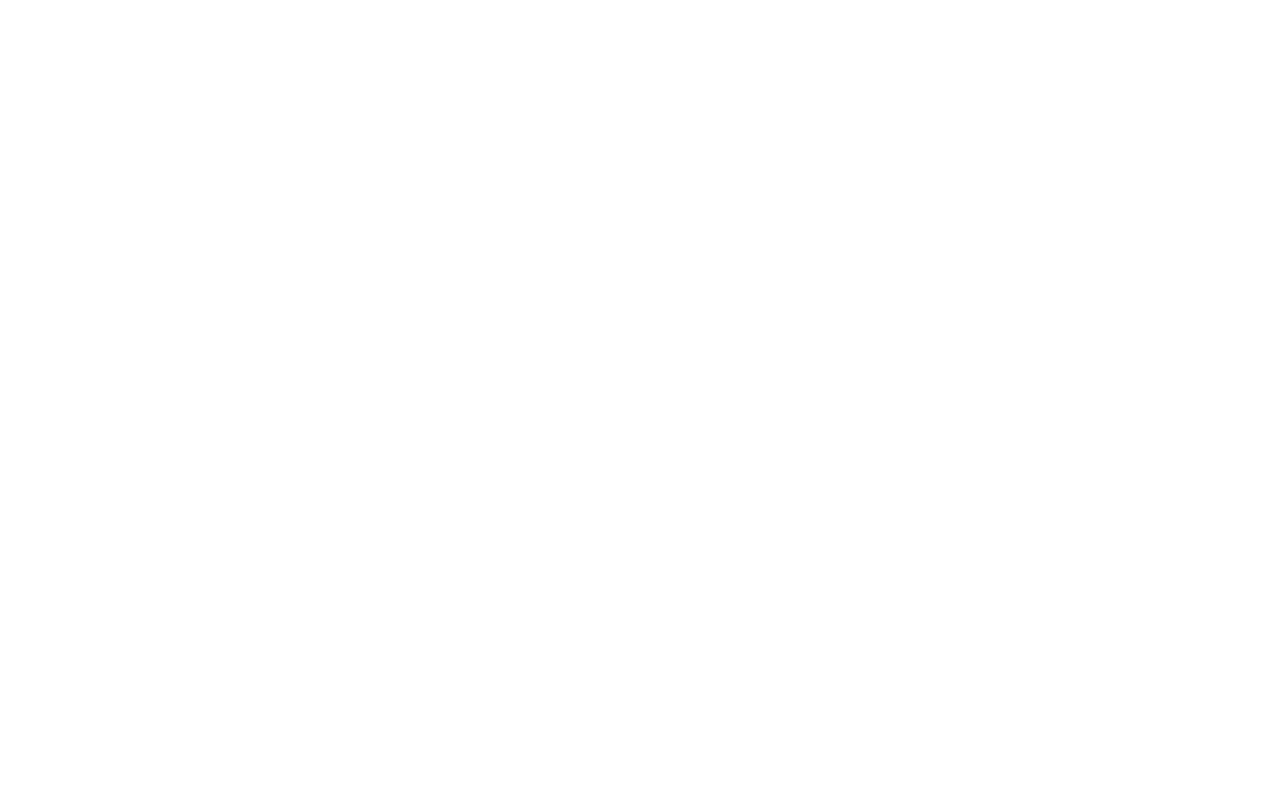
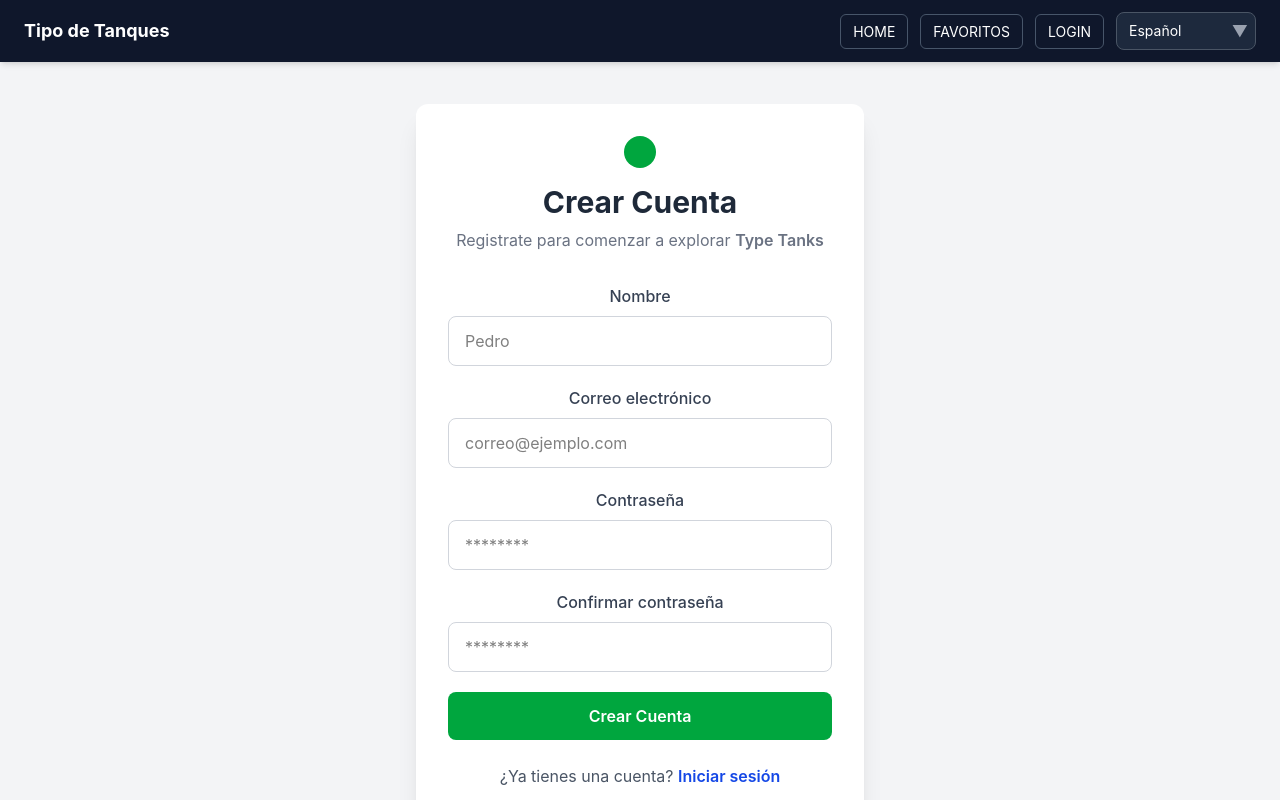
Before and after one commit to Sofia-Nb/PWA-GRUPO-13-TP2, a React (Vite) app: page /register in a window 1280 px wide. Before the commit this address had no page. Shown: the top 800 px of the page. Built offline with nearby package versions, Linux system fonts and the light colour scheme.

Commit message:
Se conectó el Login y el Registro del Backend en el Frontend

```diff
--- a/src/App.jsx
+++ b/src/App.jsx
@@ -3,6 +3,8 @@ import { BrowserRouter, Routes, Route } from "react-router-dom";
 import Home from './pages/Home/Home';
 import Favorites from './pages/Favorites/Favorites';
 import Details from './pages/Details/Details';
+import Login from './pages/Login/Login';
+import Register from './pages/Register/Register';
 
 function App() {
   return (
@@ -12,6 +14,8 @@ function App() {
           <Route path="/" element={<Home />} />
           <Route path="/favorites" element={<Favorites />} />
           <Route path="/details/:id" element={<Details />} />
+          <Route path="/login" element={<Login />} />
+          <Route path="/register" element={<Register />} />
         </Routes>
       </div>
     </BrowserRouter>
--- a/src/components/Header/Header.jsx
+++ b/src/components/Header/Header.jsx
@@ -11,6 +11,8 @@ import Swal from "sweetalert2";
 const Header = () => {
     const navigation = useNavigate();
     const { t } = useTranslation();
+    const user = JSON.parse(localStorage.getItem("user"));
+    const esAdmin = user?.rol === "admin";
     const [menuAbierto, setMenuAbierto] = useState(false);
     const [mostrarModal, setMostrarModal] = useState(false);
     const [formData, setFormData] = useState({nombre: "", tipo: "", descripcion: "", imagen: ""});
@@ -85,10 +87,14 @@ const Header = () => {
                 <div className={`absolute md:static top-full left-0 w-full md:w-auto bg-slate-900 md:flex items-center gap-3
                     ${menuAbierto ? "flex flex-col p-4" : "hidden"}`}>
 
+                    {esAdmin && (
+                    <>
                     <Boton
                     children="CREAR"
                     onClick={abrirModal}
                     variante="crear"/>
+                    </>
+                    )}
 
                     <Modal
                     mostrarModal={mostrarModal}
@@ -111,6 +117,13 @@ const Header = () => {
                         {t("header.favoritos")}
                     </Boton>
 
+                    <Boton
+                        variante="header"
+                        onClick={() => navigation(Routes.login)}
+                    >
+                        {t("header.login")}
+                    </Boton>
+
                     <LenguajeSelect />
 
                 </div>
--- /dev/null
+++ b/src/const/auth.js
@@ -0,0 +1,46 @@
+const url = 'https://pwa-grupo-13-tp-express.vercel.app';
+
+export const loginUser = async (email, password) => {
+    const res = await fetch(`${url}/auth/login`, {
+        method: "POST",
+        headers: {
+            "Content-Type": "application/json",
+        },
+        credentials: "include",
+        body: JSON.stringify({
+            email,
+            password,
+        }),
+    });
+
+    const data = await res.json();
+
+    if (!res.ok) {
+        throw new Error(data.message);
+    }
+
+    return data;
+};
+
+
+export const registerUser = async (nombre, email, password) => {
+    const res = await fetch(`${url}/auth/register`, {
+        method: "POST",
+        headers: {
+            "Content-Type": "application/json",
+        },
+        body: JSON.stringify({
+            nombre,
+            email,
+            password,
+        }),
+    });
+
+    const data = await res.json();
+
+    if (!res.ok) {
+        throw new Error(data.message);
+    }
+
+    return data;
+};
--- a/src/const/routes.js
+++ b/src/const/routes.js
@@ -2,4 +2,6 @@ export const Routes = {
   home: "/",
   favorites: "/favorites",
   details: "/details/:id",
+  login: "/login",
+  register: "/register"
 };
--- a/src/locales/en/translation.json
+++ b/src/locales/en/translation.json
@@ -24,7 +24,8 @@
   "header": {
     "title": "Type Tanks",
     "home": "HOME",
-    "favoritos": "FAVORITES"
+    "favoritos": "FAVORITES",
+    "login": "LOGIN"
   },
   "placeholder": {
     "search": "Search tank..."
--- a/src/locales/es/translation.json
+++ b/src/locales/es/translation.json
@@ -24,7 +24,8 @@
     "header": {
         "title": "Tipo de Tanques",
         "home": "HOME",
-        "favoritos": "FAVORITOS"
+        "favoritos": "FAVORITOS",
+        "login": "LOGIN"
     },
     "placeholder": {
         "search": "Buscar tanque..."
--- a/src/pages/Details/Details.jsx
+++ b/src/pages/Details/Details.jsx
@@ -14,6 +14,8 @@ import Modal from "../../components/Modal/Modal";
 const Details = () => {
   const { id } = useParams();
   const { t } = useTranslation();
+  const user = JSON.parse(localStorage.getItem("user"));
+  const esAdmin = user?.rol === "admin";
   const [tanque, setTanque] = useState(null);
   const [error, setError] = useState(false);
   const [favoritos, setFavoritos] = useState(
@@ -176,6 +178,8 @@ const abrirModal = () => {
             variante="primario"
           />
 
+         {esAdmin && (
+            <>
           <Boton
           children="Editar"
           onClick={abrirModal}
@@ -192,6 +196,9 @@ const abrirModal = () => {
             onClick={() => {eliminarTanque()}}
             variante="peligro"
           />
+          </>
+          )}
+
         </div>
       </>
     )}
--- /dev/null
+++ b/src/pages/Login/Login.jsx
@@ -0,0 +1,111 @@
+import Header from '../../components/Header/Header';
+import Footer from '../../components/Footer/Footer';
+import { useState } from 'react';
+import { useNavigate } from "react-router-dom";
+import { loginUser } from '../../const/auth';
+const Login = () => {
+  const [email, setEmail] = useState("");
+  const [password, setPassword] = useState("");
+  const [error, setError] = useState("");
+
+  const handleSubmit = async (e) => {
+    e.preventDefault();
+    setError("");
+
+    try {
+    const data = await loginUser(email, password);
+    console.log(email, password);
+
+    localStorage.setItem("token", data.token);
+    localStorage.setItem("user", JSON.stringify(data.user));
+    navigate("/");
+
+  } catch (error) {
+    setError(error.message);
+  }
+  };
+
+  const navigate = useNavigate();
+  return (
+    <div>
+        <Header />
+    <div className="min-h-screen bg-gray-100 flex items-center justify-center px-4">
+      <div className="w-full max-w-md bg-white rounded-xl shadow-xl p-8">
+
+        <div className="flex flex-col items-center mb-8">
+          <div className="bg-blue-900 p-4 rounded-full text-white text-3xl">
+          </div>
+
+          <h1 className="text-3xl font-bold mt-4 text-gray-800">
+            Iniciar Sesión
+          </h1>
+
+          <p className="text-gray-500 mt-2 text-center">
+            Bienvenido nuevamente a <span className="font-semibold">Type Tanks</span>
+          </p>
+        </div>
+
+        <form className="space-y-5" onSubmit={handleSubmit}>
+
+          <div>
+            <label className="block mb-2 font-medium text-gray-700">
+              Correo electrónico
+            </label>
+
+            <input
+              type="email"
+              placeholder="ejemplo@gmail.com"
+              value={email}
+              onChange={(e) => setEmail(e.target.value)}
+              className="w-full border border-gray-300 rounded-lg px-4 py-3 outline-none focus:ring-2 focus:ring-blue-600"
+            />
+          </div>
+
+          <div>
+            <label className="block mb-2 font-medium text-gray-700">
+              Contraseña
+            </label>
+
+            <input
+              type="password"
+              placeholder="********"
+              value={password}
+              onChange={(e) => setPassword(e.target.value)}
+              className="w-full border border-gray-300 rounded-lg px-4 py-3 outline-none focus:ring-2 focus:ring-blue-600"
+            />
+          </div>
+
+          <div className="flex items-center justify-between text-sm">
+            {error && (
+              <p className="text-red-500 text-center">{error}</p>
+              )}
+          </div>
+
+          <button
+            type="submit"
+            className="w-full bg-blue-900 hover:bg-blue-800 transition text-white font-semibold py-3 rounded-lg"
+          >
+            Iniciar Sesión
+          </button>
+
+        </form>
+
+        <p className="text-center mt-6 text-gray-600">
+        ¿No tienes una cuenta?{" "}
+        <button
+        type="button"
+        onClick={() => navigate("/register")}
+        className="text-blue-700 font-semibold hover:underline">
+            Registrarse
+        </button>
+        </p>
+
+      </div>
+
+    </div>
+    <Footer />
+    </div>
+  );
+}
+
+export default Login;
--- /dev/null
+++ b/src/pages/Register/Register.jsx
@@ -0,0 +1,137 @@
+import { useState } from 'react';
+import { useNavigate } from "react-router-dom";
+import { registerUser } from '../../const/auth';
+import Header from "../../components/Header/Header";
+import Footer from "../../components/Footer/Footer";
+
+const Register = () => {
+    const navigate = useNavigate();
+    const [nombre, setNombre] = useState("");
+    const [email, setEmail] = useState("");
+    const [password, setPassword] = useState("");
+    const [confirmPassword, setConfirmPassword] = useState("");
+    const [error, setError] = useState("");
+
+    const handleSubmit = async (e) => {
+    e.preventDefault();
+
+    if (password !== confirmPassword) {
+      setError("Las contraseñas no coinciden");
+      return;
+    }
+
+    try {
+      const data = await registerUser(nombre, email, password);
+      console.log(data);
+      navigate("/login");
+    } catch (err) {
+      setError(err.message);
+    }
+  };
+
+  return (
+    <div>
+        <Header />
+    <div className="min-h-screen bg-gray-100 flex items-center justify-center px-4 py-10">
+
+      <div className="w-full max-w-md bg-white rounded-xl shadow-xl p-8">
+
+        <div className="flex flex-col items-center mb-8">
+          <div className="bg-green-600 p-4 rounded-full text-white text-3xl">
+          </div>
+
+          <h1 className="text-3xl font-bold mt-4 text-gray-800">
+            Crear Cuenta
+          </h1>
+
+          <p className="text-gray-500 mt-2 text-center">
+            Registrate para comenzar a explorar <span className="font-semibold">Type Tanks</span>
+          </p>
+        </div>
+
+        <form className="space-y-5" onSubmit={handleSubmit}>
+
+          <div>
+            <label className="block mb-2 font-medium text-gray-700">
+              Nombre
+            </label>
+
+            <input
+              type="text"
+              placeholder="Pedro"
+              value={nombre}
+              onChange={(e) => setNombre(e.target.value)}
+              className="w-full border border-gray-300 rounded-lg px-4 py-3 outline-none focus:ring-2 focus:ring-green-500"
+            />
+          </div>
+
+          <div>
+            <label className="block mb-2 font-medium text-gray-700">
+              Correo electrónico
+            </label>
+
+            <input
+              type="email"
+              placeholder="correo@ejemplo.com"
+              value={email}
+              onChange={(e) => setEmail(e.target.value)}
+              className="w-full border border-gray-300 rounded-lg px-4 py-3 outline-none focus:ring-2 focus:ring-green-500"
+            />
+          </div>
+
+          <div>
+            <label className="block mb-2 font-medium text-gray-700">
+              Contraseña
+            </label>
+
+            <input
+              type="password"
+              placeholder="********"
+              value={password}
+              onChange={(e) => setPassword(e.target.value)}
+              className="w-full border border-gray-300 rounded-lg px-4 py-3 outline-none focus:ring-2 focus:ring-green-500"
+            />
+          </div>
+
+          {error && <p>{error}</p>}
+
+          <div>
+            <label className="block mb-2 font-medium text-gray-700">
+              Confirmar contraseña
+            </label>
+
+            <input
+              type="password"
+              placeholder="********"
+              value={confirmPassword} onChange={(e) => setConfirmPassword(e.target.value)}
+              className="w-full border border-gray-300 rounded-lg px-4 py-3 outline-none focus:ring-2 focus:ring-green-500"
+            />
+          </div>
+
+          <button
+            type="submit"
+            className="w-full bg-green-600 hover:bg-green-700 transition text-white font-semibold py-3 rounded-lg"
+          >
+            Crear Cuenta
+          </button>
+
+        </form>
+
+       <p className="text-center mt-6 text-gray-600">
+        ¿Ya tienes una cuenta?{" "}
+        <button
+        type="button"
+        onClick={() => navigate("/login")}
+        className="text-blue-700 font-semibold hover:underline">
+            Iniciar sesión
+            </button>
+            </p>
+
+      </div>
+    </div>
+    <Footer />
+    </div>
+  );
+}
+
+export default Register;
```
